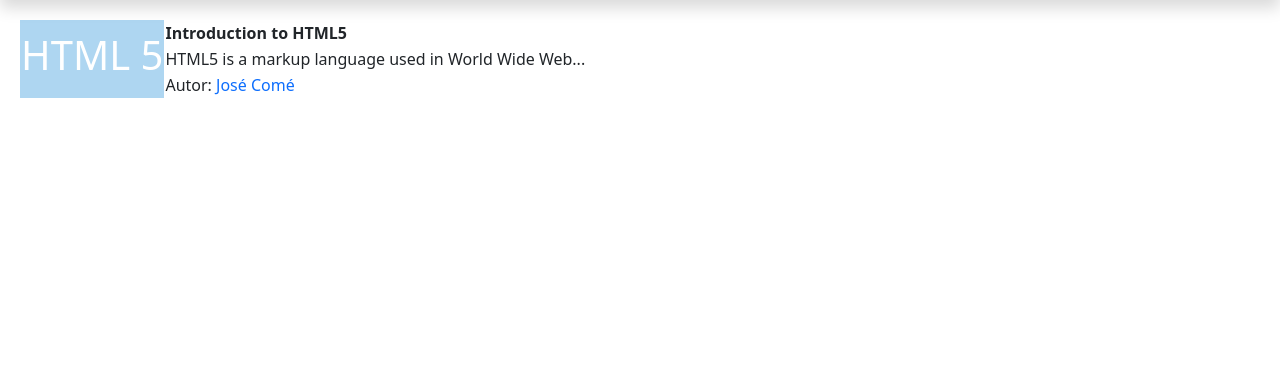
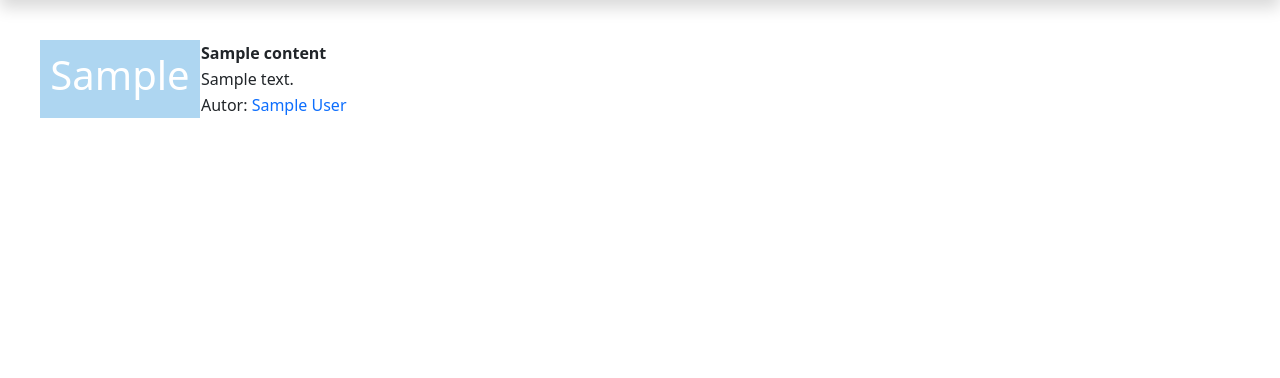
Before and after one commit to josecome/blog-website-django, a Django app: page / in a window 1280 px wide. Shown: the part 42-420 px from the top of the page. Run offline with Django 4.2, Linux system fonts and the light colour scheme; tables that the repository leaves empty hold one stand-in row (values such as "Sample post").

Commit message:
More update made

```diff
--- a/blog/templates/home.html
+++ b/blog/templates/home.html
@@ -29,28 +29,30 @@
 <main>
 <div style="width: 80%; padding: 20px;">
 {% for content in contents %}
+<div style="width: 80%; padding: 20px;">
 <table>
     <tr>
-        <td rowspan="4" style="background-color: #AED6F1;">
-            <h1 style="color: white;">HTML 5</h1>
+        <td rowspan="4" style="background-color: #AED6F1; width: 160px;">
+            <h1 style="color: white; text-align: center;">{{ content.topic }}</h1>
         </td>
     </tr>
     <tr>
         <th>
-          Introduction to HTML5
+          {{ content.title }}
         </th>
     </tr>
     <tr>
         <td>
-            HTML5 is a markup language used in World Wide Web...
+            {{ content.body }}
         </td>
     </tr>
     <tr>
         <td>
-            <span style="float: left; text-decoration: none;"></span>Autor: <a href="#" style="text-decoration: none;">Jos&eacute; Com&eacute;</a></span>
+            <span style="float: left; text-decoration: none;"></span>Autor: <a href="#" style="text-decoration: none;">{{ content.author }}</a></span>
         </td>
     </tr>
 </table>
+</div>
 {% endfor %}
 </div>
 </main>
--- a/contents/forms.py
+++ b/contents/forms.py
@@ -5,5 +5,5 @@ from .models import Content
 class ContentForm(forms.ModelForm):
     class Meta:
         model = Content
-        fields = ["title", "body", "author"]
+        fields = ["title", "topic", "body", "author"]
         # fields = "__all__"
--- a/contents/models.py
+++ b/contents/models.py
@@ -5,6 +5,7 @@ class Content(models.Model):
     # my_id = models.AutoField(primary_key=True) If column has different name than id
     id = models.IntegerField(primary_key=True)
     title = models.CharField(max_length=120)
+    topic = models.CharField(max_length=40, default="BLOG")
     body = models.TextField()
     author = models.CharField(max_length=40)
     author_updated = models.CharField(max_length=40)
--- a/contents/templates/create_content.html
+++ b/contents/templates/create_content.html
@@ -7,7 +7,7 @@
     <title>Create Content</title>
 </head>
 <body>
-    <form action="/your-name/" method="post">
+    <form action="/contents/create_content_add/" method="POST">
         {% csrf_token %}
         {{ form.as_p }}
         <p>In case you are not the author, please type author name in author field</p>
--- a/contents/urls.py
+++ b/contents/urls.py
@@ -5,4 +5,5 @@ from contents import views
 urlpatterns = [
     path('', views.Contents, name="contents"),
     path('create_content/', views.Create_Content, name="create_content"),
+    path('create_content_add/', views.Create_Content_Insert, name="create_content_add"),
 ]
```
Also changed, not shown: contents/views.py (+17 -5 lines), README.md, blog/static/blog.jpg (added), contents/migrations/0003_content_topic.py (added).
